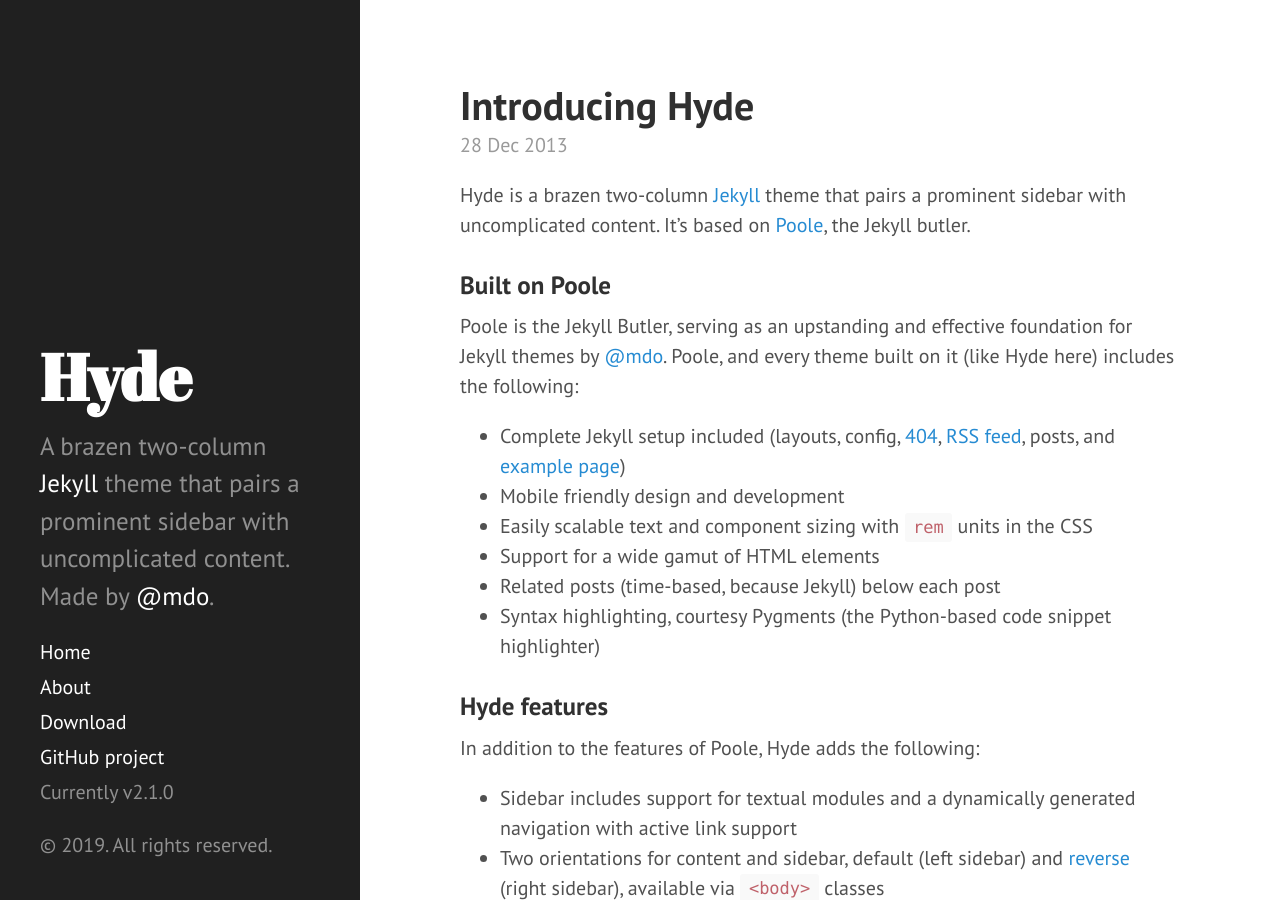
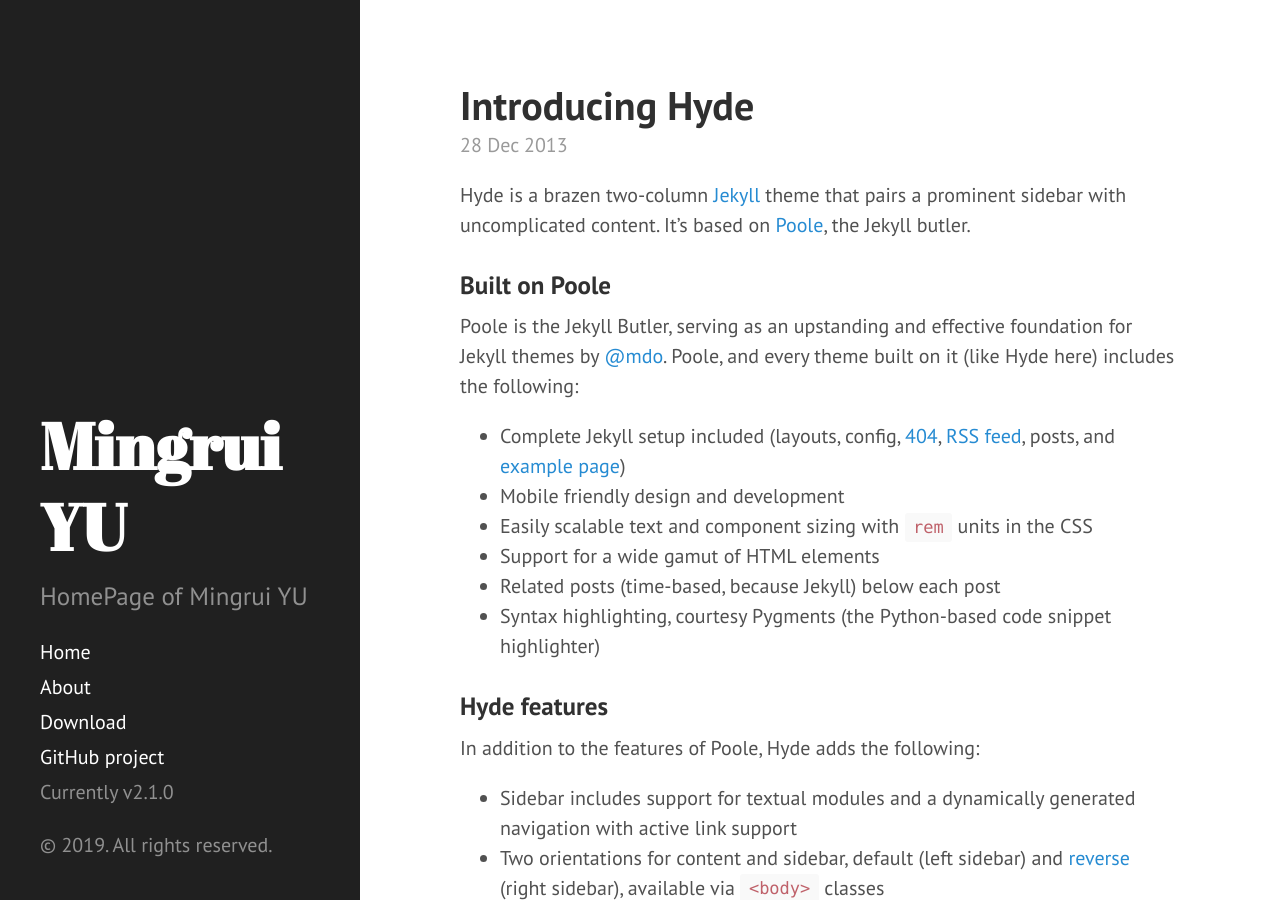
Before and after one commit to Mingrui-Yu/Mingrui-Yu.github.io, a Jekyll site: the page built from index.html, in a window 1280 px wide and 900 px high. Built offline with Jekyll 4.4.1, drawn with Linux system fonts in a browser that asks for light colours; Markdown is read by kramdown in place of the engine named in the settings; the list of posts is cut into pages by our own code.

Commit message:
Update _config.yml

```diff
--- a/_config.yml
+++ b/_config.yml
@@ -1,21 +1,21 @@
 # Dependencies
 markdown:         redcarpet
-highlighter:      pygments
+highlighter:      rouge
 
 # Permalinks
 permalink:        pretty
 relative_permalinks: false
 
 # Setup
-title:            Hyde
-tagline:          'A Jekyll theme'
-description:      'A brazen two-column <a href="http://jekyllrb.com" target="_blank">Jekyll</a> theme that pairs a prominent sidebar with uncomplicated content. Made by <a href="https://twitter.com/mdo" target="_blank">@mdo</a>.'
+title:            Mingrui YU
+tagline:          'HomePage of Mingrui YU'
+description:      'HomePage of Mingrui YU'
 url:              https://github.com/Mingrui-Yu/Mingrui-Yu.github.io
 baseurl:          /
 
 author:
-  name:           'Mark Otto'
-  url:            https://twitter.com/mdo
+  name:           'Mingrui YU'
+  url:            https://mingrui-yu.github.io
 
 paginate:         5
 
```
